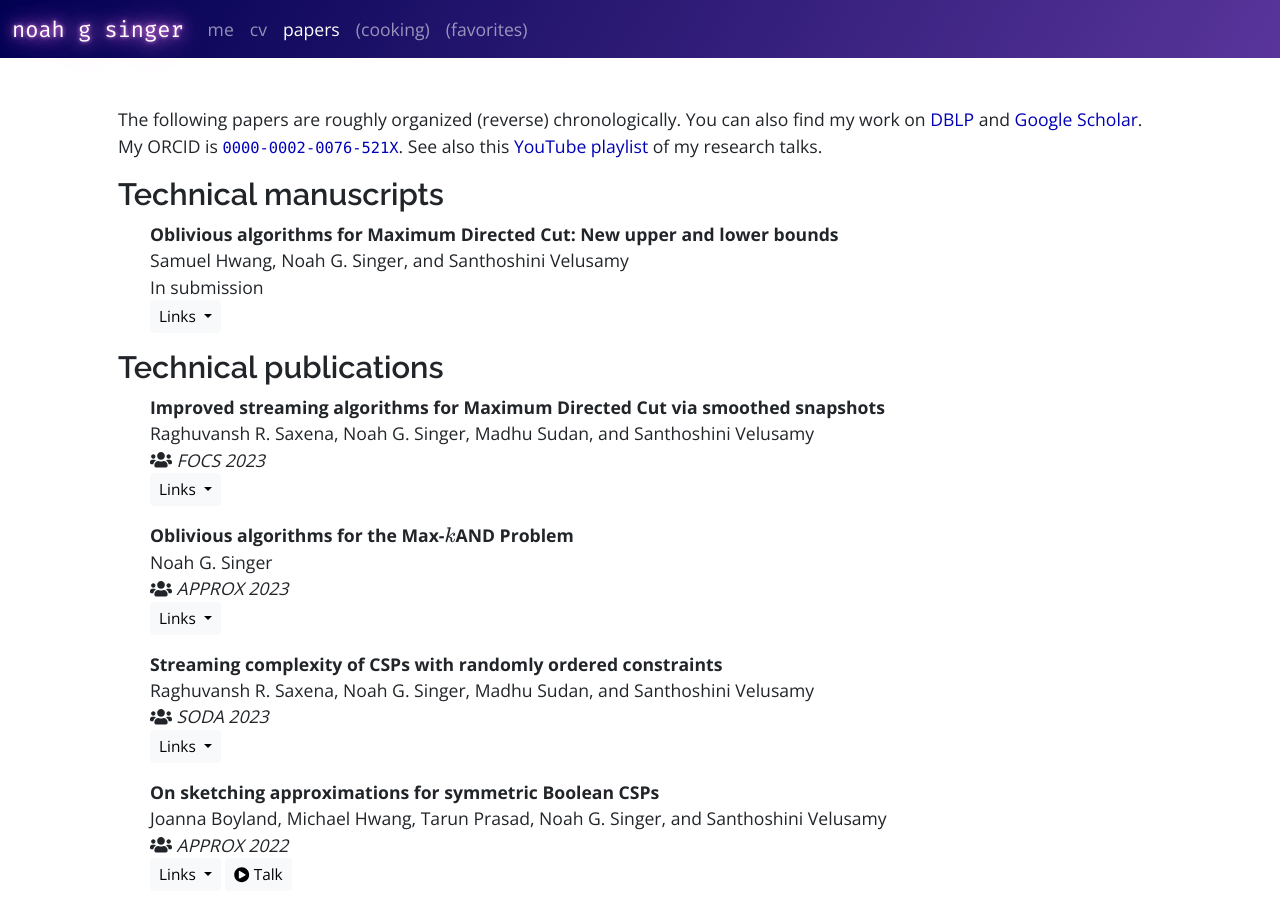
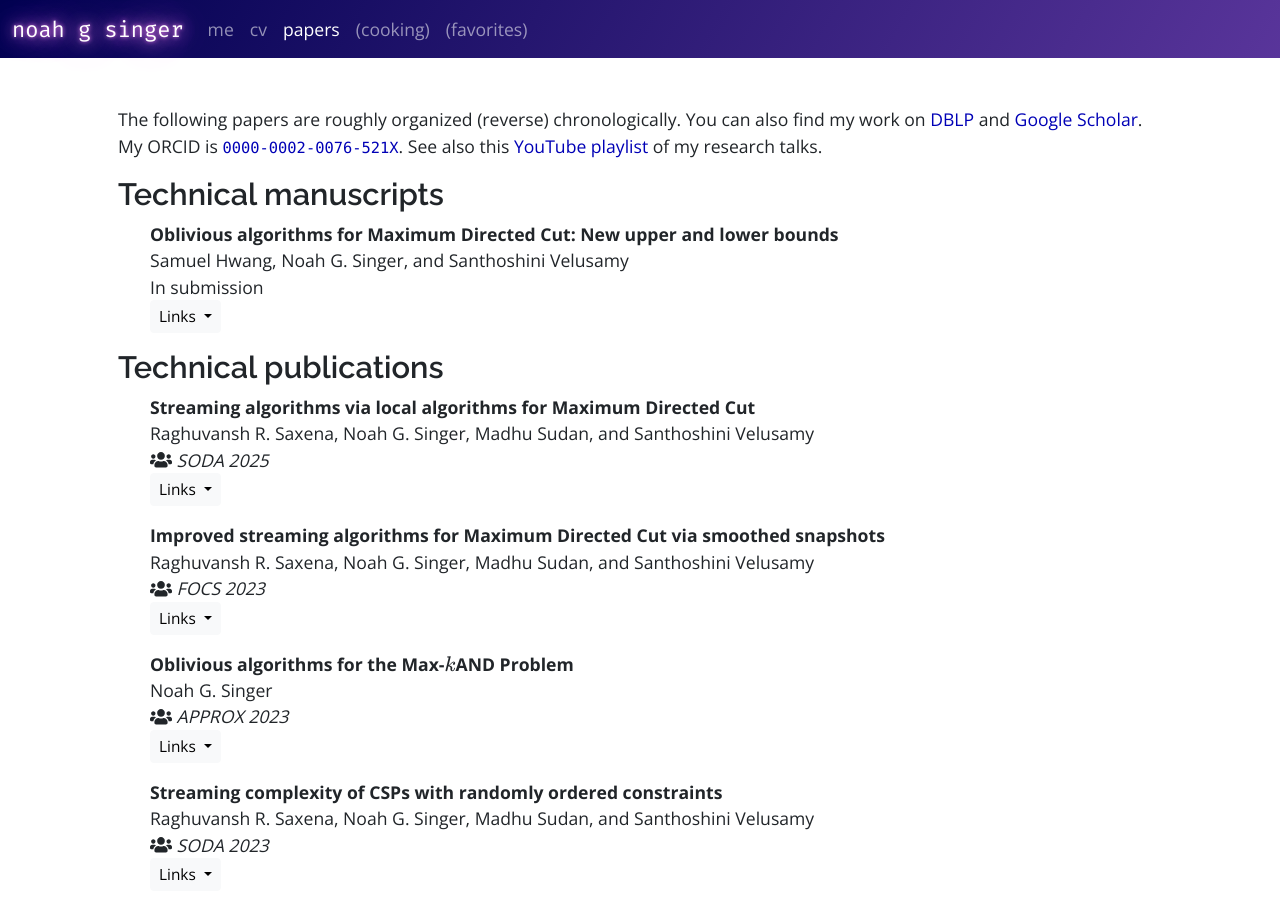
Before and after one commit to singerng/noahsinger.org, a Jekyll site: the page built from papers/index.md, in a window 1280 px wide and 900 px high. Built offline with Jekyll 4.4.1, drawn with Linux system fonts in a browser that asks for light colours; nearby versions of some CDN libraries.

Commit message:
added SODA 25 paper

```diff
--- a/_data/papers/publications.yaml
+++ b/_data/papers/publications.yaml
@@ -1,3 +1,9 @@
+- title: "Streaming algorithms via local algorithms for Maximum Directed Cut"
+  authors: Raghuvansh R. Saxena, Noah G. Singer, Madhu Sudan, and Santhoshini Velusamy
+  venues:
+    - type: conference
+      title: SODA 2025
+
 - title: "Improved streaming algorithms for Maximum Directed Cut via smoothed snapshots"
   authors: Raghuvansh R. Saxena, Noah G. Singer, Madhu Sudan, and Santhoshini Velusamy
   venues:
```
Also changed, not shown: faves/index.md (+1 -1 lines).
